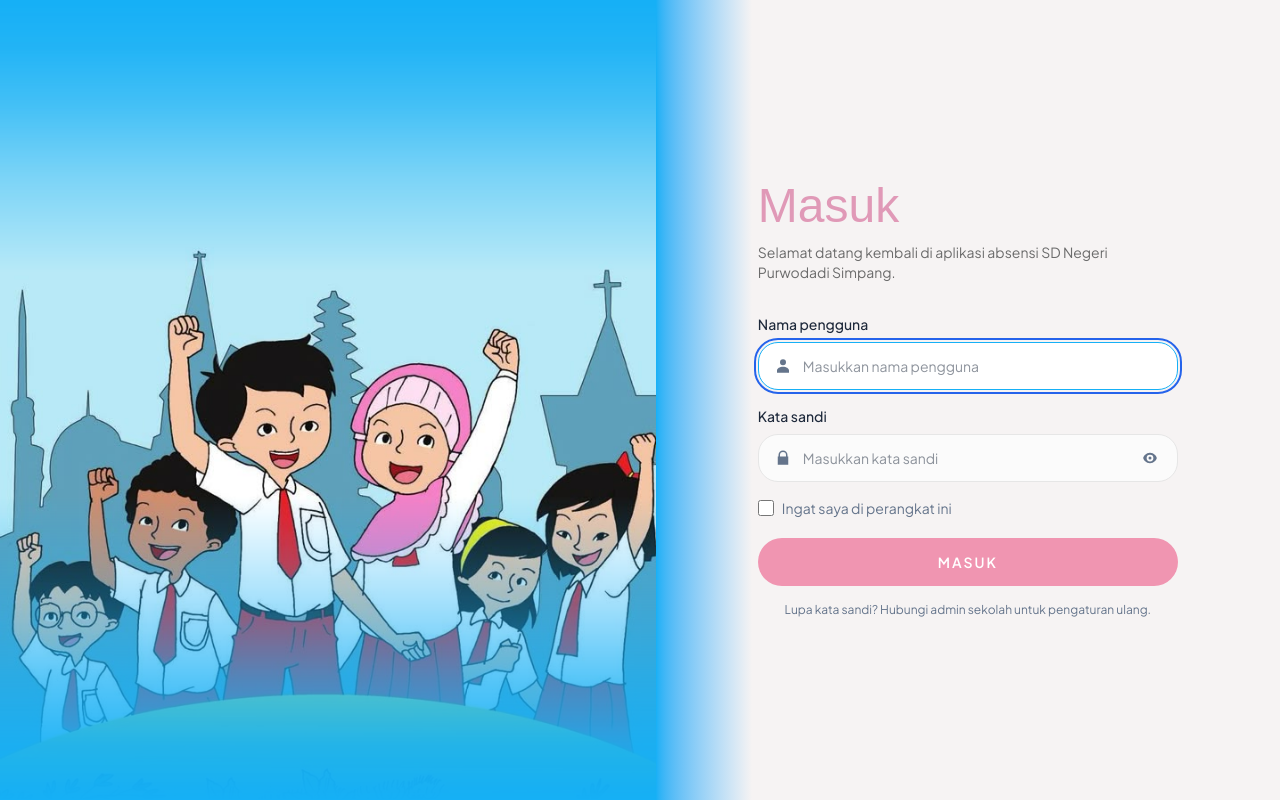
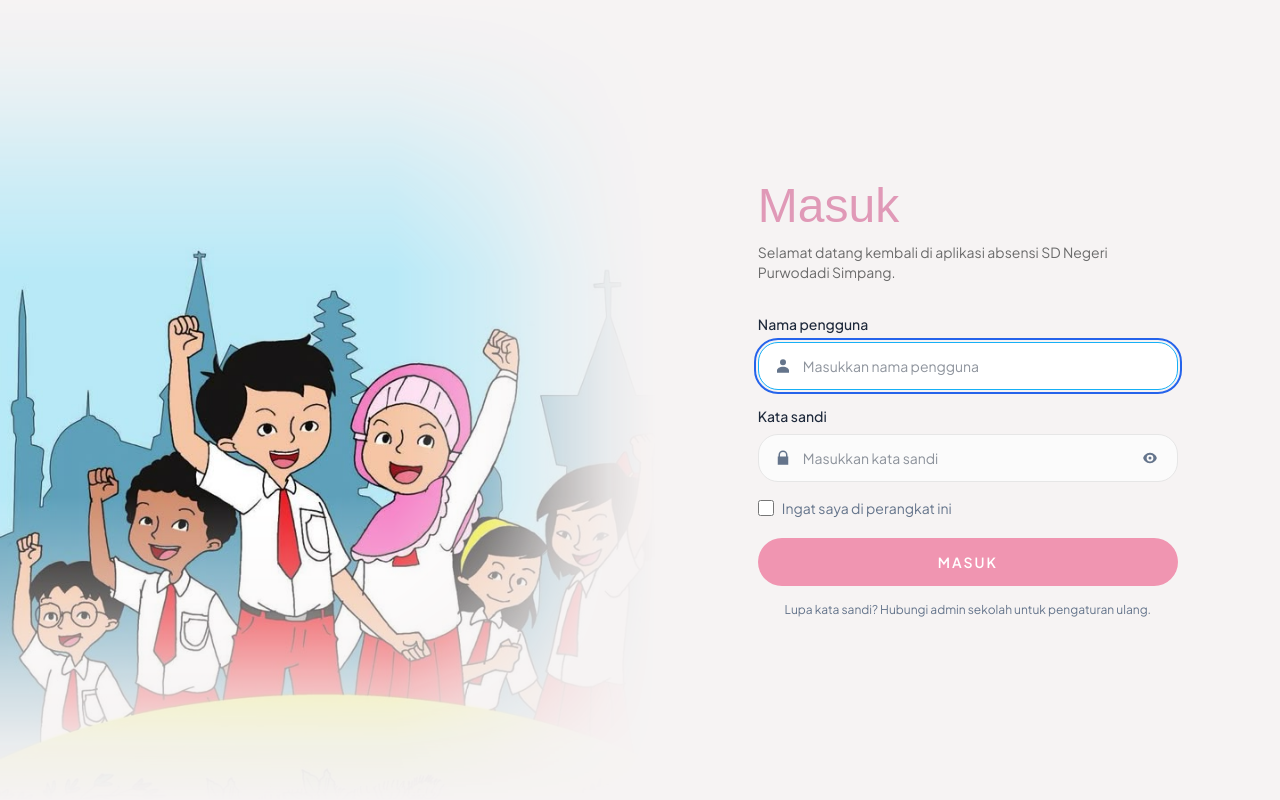
Before and after one commit to Fasiall/Absensi-SD---KAPITA, a Next.js app: page /login in a window 1280 px wide. Built offline with nearby package versions, Linux system fonts and the light colour scheme; no server answers; a web font is replaced by a local one.

Commit message:
feat(login): latar panel ilustrasi krem, gambar melebur ke form

```diff
--- a/src/app/(auth)/login/LoginVisual.tsx
+++ b/src/app/(auth)/login/LoginVisual.tsx
@@ -3,9 +3,13 @@ import type { CSSProperties } from "react";
 /**
  * Panel ilustrasi halaman login.
  *
- * Tepi kanan panel (batas dengan panel form krem) melebur ke #F6F3F3 lewat
- * gradient overlay, sehingga tidak ada lagi garis vertikal keras di tengah
- * layar. Tepi atas/bawah tetap memakai mask agar gambar larut ke biru panel.
+ * Tidak ada lagi latar biru di panel ini — latarnya krem (#F6F3F3) sehingga
+ * gambar melebur langsung ke panel form di sebelahnya. Mask dipasang di tiga
+ * sisi (atas, kanan, bawah) dengan kurva landai supaya seluruh batas gambar
+ * larut tanpa garis tepi yang kaku.
+ *
+ * Catatan: tiap gradient harus #000 penuh di dua sisi lainnya, kalau tidak
+ * area yang seharusnya utuh ikut terpotong dan muncul garis batas.
  */
 const MASK_IMAGE = [
   // tepi atas: transparan -> penuh
@@ -15,6 +19,14 @@ const MASK_IMAGE = [
     rgba(0,0,0,0.28) 13%,
     rgba(0,0,0,0.62) 22%,
     #000 34%)`,
+
+  // tepi kanan: penuh -> transparan (melebur ke panel form)
+  `linear-gradient(to left,
+    transparent 0%,
+    rgba(0,0,0,0.08) 7%,
+    rgba(0,0,0,0.28) 16%,
+    rgba(0,0,0,0.62) 26%,
+    #000 40%)`,
 
   // tepi bawah: transparan -> penuh
   `linear-gradient(to top,
@@ -36,8 +48,7 @@ const maskStyle: CSSProperties = {
 
 export default function LoginVisual() {
   return (
-    <section className="relative hidden overflow-hidden bg-[#16B0F6] lg:block">
-      {/* Gambar: memudar di tepi atas & bawah */}
+    <section className="relative hidden overflow-hidden bg-[#F6F3F3] lg:block">
       <div className="absolute inset-0" style={maskStyle} aria-hidden="true">
         {/* eslint-disable-next-line @next/next/no-img-element */}
         <img
--- a/src/app/(auth)/login/page.tsx
+++ b/src/app/(auth)/login/page.tsx
@@ -27,7 +27,7 @@ export default async function LoginPage({
     <div className="grid min-h-screen lg:grid-cols-[1.05fr_1fr]">
       <LoginVisual />
 
-      <section className="relative flex items-center justify-center bg-[#F6F3F3] px-5 py-10 before:pointer-events-none before:absolute before:inset-y-0 before:left-0 before:w-24 before:bg-gradient-to-r before:from-[#16B0F6] before:to-[#F6F3F3] before:content-[''] sm:px-10">
+      <section className="flex items-center justify-center bg-[#F6F3F3] px-5 py-10 sm:px-10">
         <div className="w-full max-w-[420px]">
           <div className="mb-8 flex items-center gap-2 lg:hidden">
             <span className="grid size-10 place-items-center rounded-xl bg-[#16B0F6] text-white">
```
